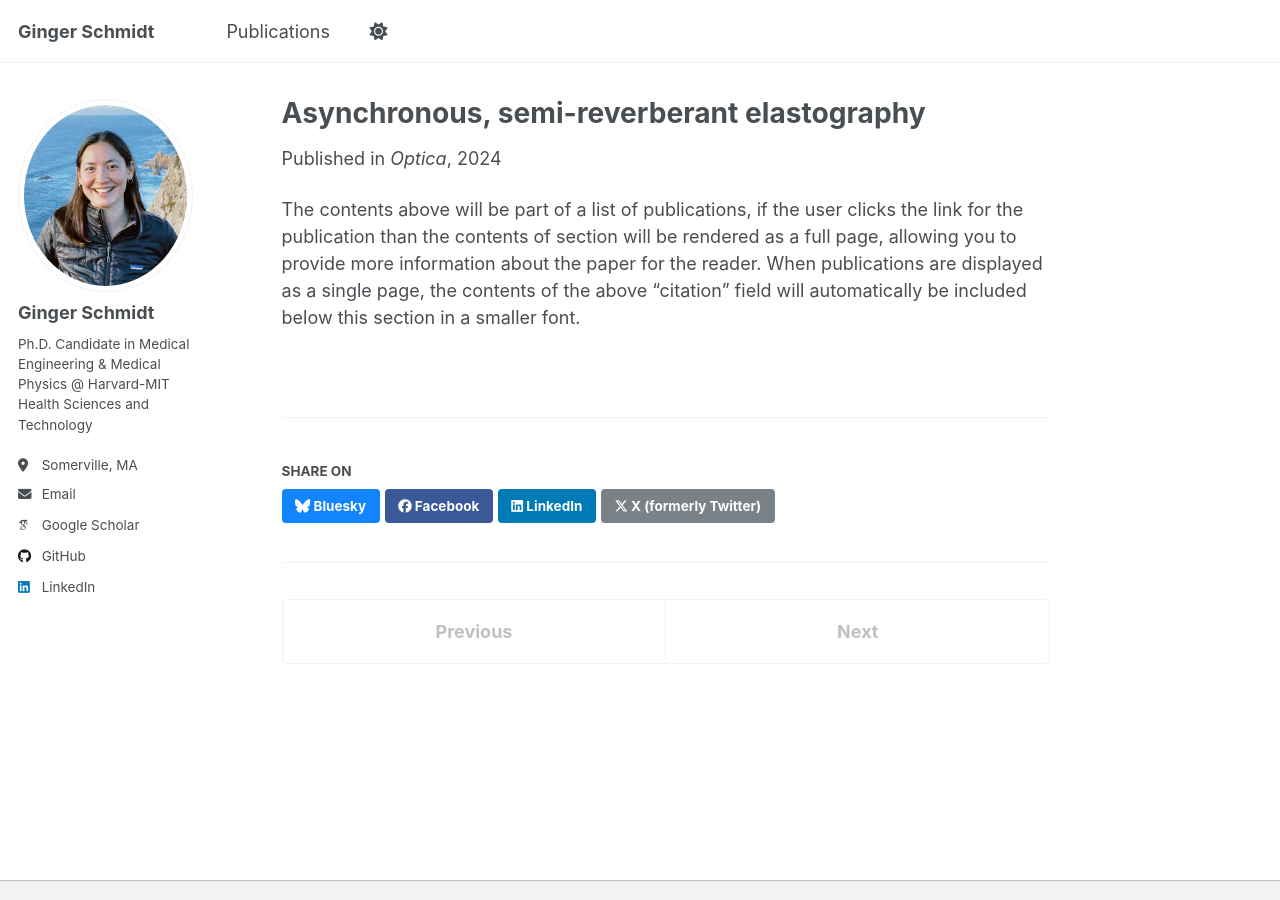
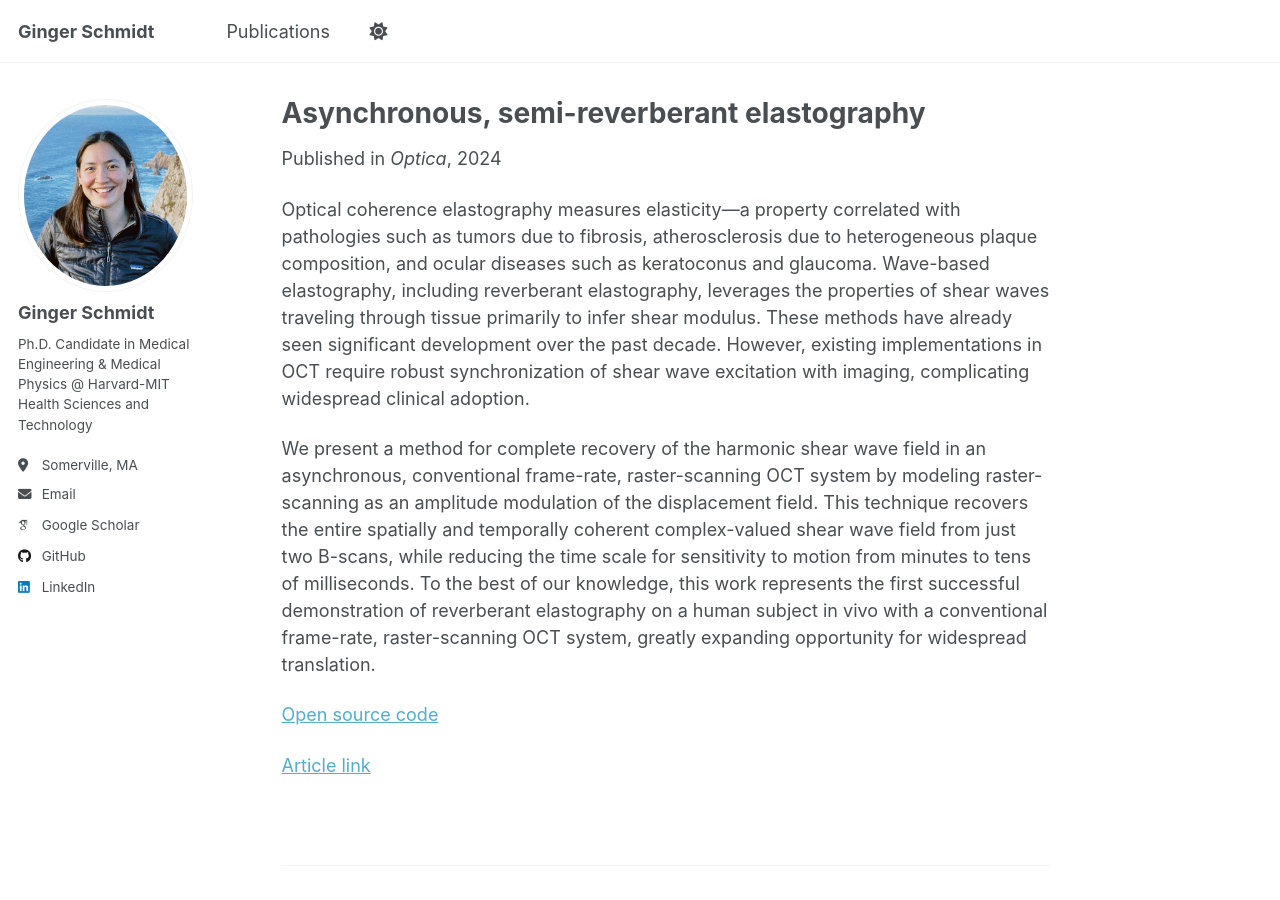
Before and after one commit to gingerschmidt/gingerschmidt.github.io, a Jekyll site: the page built from _publications/semi-reverb.md, in a window 1280 px wide and 900 px high. Built offline with Jekyll 4.4.1, drawn with Linux system fonts in a browser that asks for light colours; some web fonts are replaced; a script that is not in the unit is left out.

Commit message:
Update semi-reverb.md

```diff
--- a/_publications/semi-reverb.md
+++ b/_publications/semi-reverb.md
@@ -3,9 +3,16 @@ title: "Asynchronous, semi-reverberant elastography"
 collection: publications
 category: manuscripts
 permalink: /publication/semi-reverb
-excerpt: 'We demonstrate the first in vivo human reverberant elastography using a conventional raster-scanning OCT system. Our method recovers the full shear wave field from just two B-scans, reducing motion sensitivity from minutes to milliseconds, and enabling broader clinical translation for diseases like atherosclerosis and keratoconus.'
+excerpt: ''
 date: 2024-09-10
 venue: 'Optica'
 paperurl: 'http://gingerschmidt.github.io/files/Asynchronous, semi-reverberant elastography.pdf'
 ---
-The contents above will be part of a list of publications, if the user clicks the link for the publication than the contents of section will be rendered as a full page, allowing you to provide more information about the paper for the reader. When publications are displayed as a single page, the contents of the above "citation" field will automatically be included below this section in a smaller font.
+
+Optical coherence elastography measures elasticity—a property correlated with pathologies such as tumors due to fibrosis, atherosclerosis due to heterogeneous plaque composition, and ocular diseases such as keratoconus and glaucoma. Wave-based elastography, including reverberant elastography, leverages the properties of shear waves traveling through tissue primarily to infer shear modulus. These methods have already seen significant development over the past decade. However, existing implementations in OCT require robust synchronization of shear wave excitation with imaging, complicating widespread clinical adoption.
+
+We present a method for complete recovery of the harmonic shear wave field in an asynchronous, conventional frame-rate, raster-scanning OCT system by modeling raster-scanning as an amplitude modulation of the displacement field. This technique recovers the entire spatially and temporally coherent complex-valued shear wave field from just two B-scans, while reducing the time scale for sensitivity to motion from minutes to tens of milliseconds. To the best of our knowledge, this work represents the first successful demonstration of reverberant elastography on a human subject in vivo with a conventional frame-rate, raster-scanning OCT system, greatly expanding opportunity for widespread translation.
+
+[Open source code](https://github.com/gingerschmidt/AsyncSemiReverb)
+
+[Article link](https://opg.optica.org/optica/fulltext.cfm?uri=optica-11-9-1285)
```
